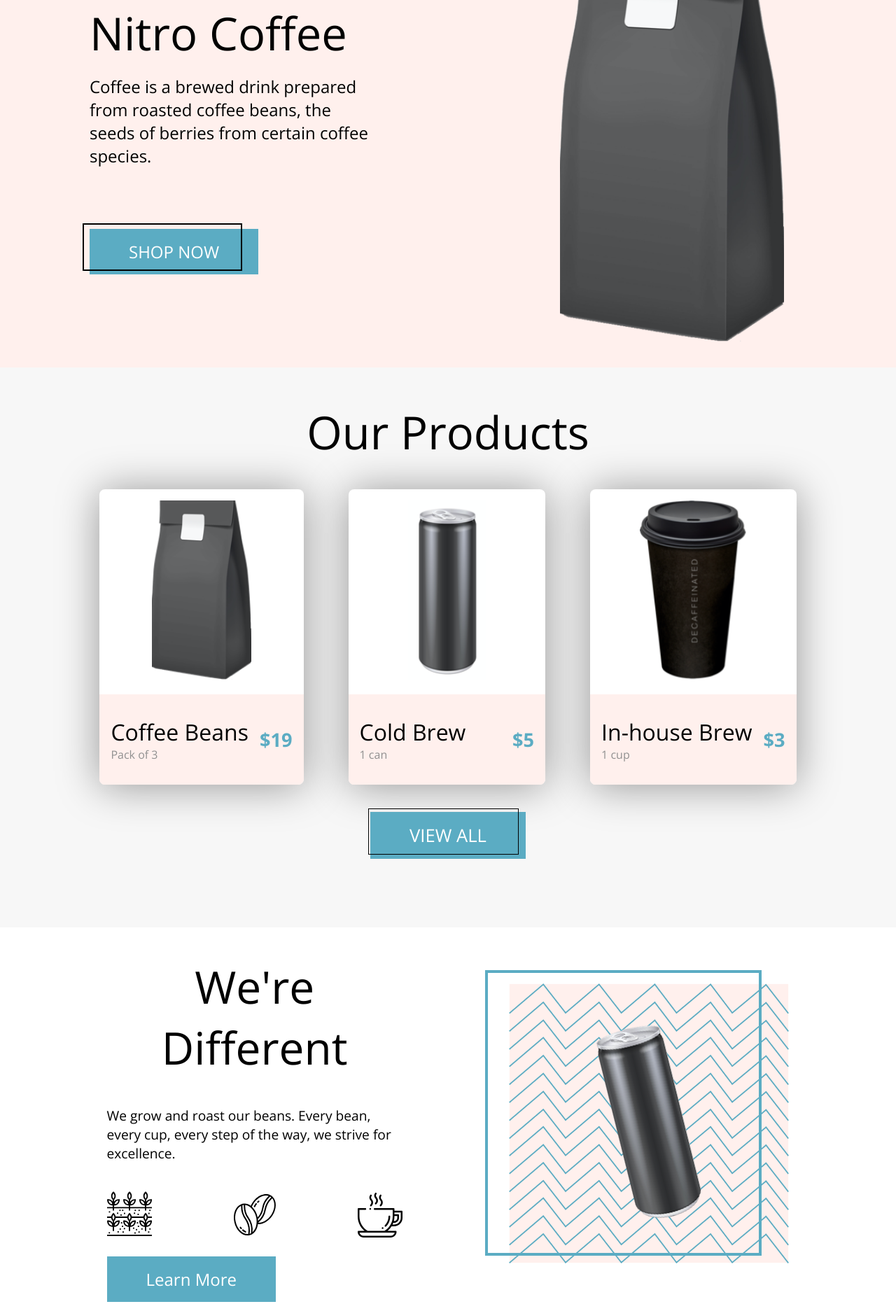
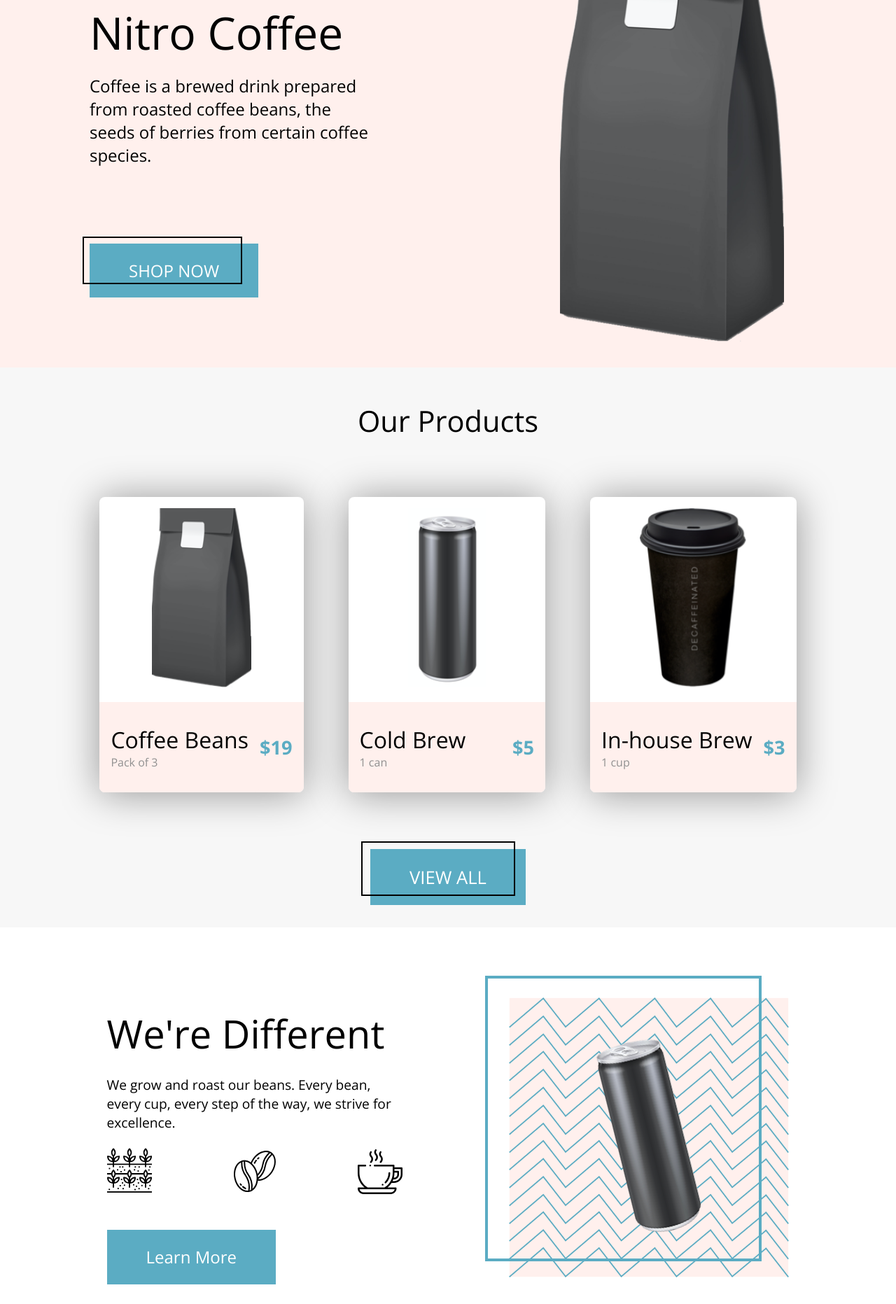
Before and after one commit to OmarMahmoud97/Coffeeshop-site, a plain HTML site: page index.html in a window 1280 px wide. Shown: the part 222-2085 px from the top of the page at 70% size. Drawn offline with nearby package versions, Linux system fonts and the light colour scheme.

Commit message:
add css details and responsiveness

```diff
--- a/css/global.css
+++ b/css/global.css
@@ -25,9 +25,9 @@ html {
 .nav-items3 {
   color: black;
 }
-ul > li {
+/* ul > li {
   display: inline-block;
-}
+} */
 .nav-bar,
 .top-page {
   padding-left: 0.7rem;
--- a/css/landing.css
+++ b/css/landing.css
@@ -13,7 +13,7 @@ a {
   border: none;
   color: white;
   cursor: pointer;
-  padding: 1rem 3.5rem;
+  padding: 1.4rem 3.5rem;
   margin-bottom: 2rem;
   font-size: 1.6rem;
   text-decoration: none;
@@ -21,7 +21,7 @@ a {
 /* ///Headings/// */
 
 h2 {
-  font-size: 43px;
+  font-size: 2.6rem;
   font-weight: lighter;
   text-align: center;
   margin: auto;
@@ -32,12 +32,11 @@ h5 {
   display: inline-block;
 }
 p {
-  font-size: 21px;
+  font-size: 1.3rem;
 }
 
 h1,
 h2 {
-  font-size: 65px;
   font-weight: 300;
   width: fit-content;
 }
@@ -48,6 +47,7 @@ h3 {
   margin-bottom: 1rem;
 }
 h1 {
+  font-size: 4rem;
   padding-bottom: 1rem;
 }
 .nitro-title {
@@ -59,7 +59,7 @@ h1 {
 
 /* ///navbar//// */
 .menu-nav {
-  font-size: 21px;
+  font-size: 1.3rem;
   font-weight: 600;
 }
 
@@ -106,9 +106,9 @@ nav {
 .button-border {
   border: 0.13rem black solid;
   padding: 2rem 7rem;
-  position: relative;
-  top: -24%;
-  right: 54%;
+  position: absolute;
+  top: 70%;
+  right: 73%;
   opacity: 1;
   background-color: transparent;
 }
@@ -213,7 +213,7 @@ product-img {
 .cards {
   background-color: white;
   border-radius: 0.5rem 0.5rem 0.5rem 0.5rem;
-  box-shadow: 0 2px 60px 0 rgba(0, 0, 0, 0.4);
+  box-shadow: 0 0.12rem 3.5rem 0 rgba(0, 0, 0, 0.4);
   min-width: 22vw;
   margin: 0 2rem;
   box-sizing: border-box;
@@ -270,17 +270,17 @@ product-img {
 }
 
 .button-border2 {
-  border: 0.1rem black solid;
-  padding: 2rem 8em;
-  position: relative;
-  top: -13%;
-  right: 0.5%;
+  border: 0.13rem black solid;
+  padding: 2.3rem 8.1em;
+  position: absolute;
+  top: 178%;
+  right: 42.5%;
   opacity: 1;
   background-color: transparent;
 }
 /* ///Can section/// */
 .can-container {
-  height: 70vh;
+  height: 75vh;
   background-color: white;
   display: flex;
   justify-content: space-evenly;
@@ -289,7 +289,7 @@ product-img {
 }
 .can-container__left {
   width: 33%;
-  height: 100%;
+  height: 70%;
   display: flex;
   justify-content: space-evenly;
   align-items: flex-start;
@@ -323,14 +323,17 @@ product-img {
 }
 
 .can-container__head {
-  font-size: 4rem;
+  font-size: 3.5rem;
 }
 
+.can-container__button {
+  margin-top: 3rem;
+}
 .button-border3 {
   border: 0.25rem #5bacc3 solid;
   padding: 12.5rem 14.5em;
   position: absolute;
-  top: 201%;
+  top: 202%;
   right: 15%;
   opacity: 1;
   background-color: transparent;
--- a/css/menu.css
+++ b/css/menu.css
@@ -26,10 +26,10 @@ h4 {
 }
 .button-border{
   border: 0.3rem #5bacc3 solid;
-  padding: 4.6rem 9rem;
+  padding: 4.6rem 8rem;
   position: absolute;
   bottom: 47%;
-  right: 40.5%;
+  right: 41.5%;
   background-color: transparent;
 }
 /* ////////navbar//////// */
@@ -58,12 +58,18 @@ a {
   display: flex;
   justify-content: center;
   align-items: center;
+  list-style: none;
+}
+#menu-anchor {
+  padding: 0;
+  margin: 0;
 }
 
 .menu-nav {
   font-size: 1.2rem;
   font-weight: 600;
   padding-right: 2rem;
+  display: flex;
 }
 
 .menu-header {
--- a/index.html
+++ b/index.html
@@ -15,7 +15,7 @@
     <header class="landing">
       <section class="top-page">
         <div class="top-page__logo">
-          <a>
+          <a href="./index.html">
             <img
               src="/assets/logos/coffee-beans-logo-and-footer.svg"
               alt="coffee bean logo"
```
Also changed, not shown: Pages/menu.html (+3 -1 lines), 1 other file.
